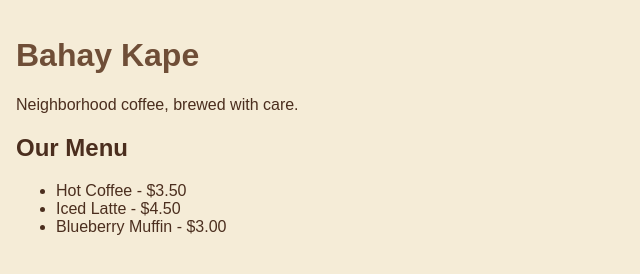
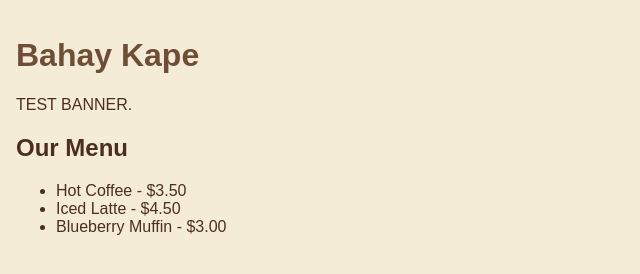
Before and after one commit to SirMhel/bahay-kape, a plain HTML site: page index.html in a window 1280 px wide. Shown: the whole page, without its empty margins (0-640 px from the left). Drawn offline with Linux system fonts and the light colour scheme.

Commit message:
Add test banner

```diff
--- a/index.html
+++ b/index.html
@@ -8,7 +8,7 @@
 </head>
 <body>
 <h1>Bahay Kape</h1>
-<p>Neighborhood coffee, brewed with care.</p>
+<p>TEST BANNER.</p>
 <section id="menu">
     <h2>Our Menu</h2>
     <ul>
```
